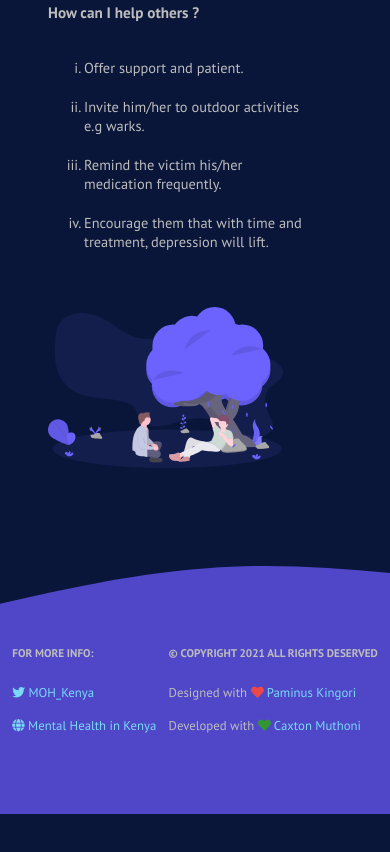
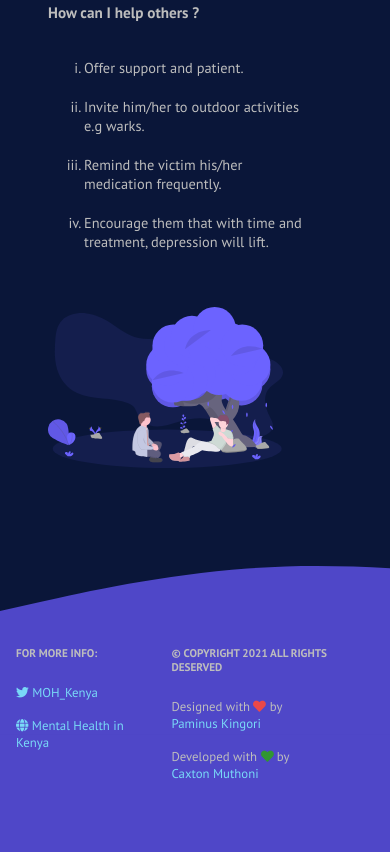
Before and after one commit to caxtonMuthoni/mental_awareness, a website: page index.html in a window 390 px wide. Shown: the part 4919-5771 px from the top of the page. Before the commit the page ends 5733 px from the top, so only its background shows below. Drawn offline with nearby package versions, Linux system fonts and the light colour scheme.

Commit message:
Footer edit

```diff
--- a/index.html
+++ b/index.html
@@ -198,7 +198,7 @@
     </section>
 
     <footer class="footer">
-        <div class="footer-section ">
+        <div class="footer-section mr-sm">
             <h3 class="heading-3 mb-md">For more info:</h3>
             <p class="footer__icon mb-sm"><a href="https://twitter.com/MOH_Kenya" target="_blank"
                     class="footer__link"><i class="fab fa-twitter    "></i> MOH_Kenya</a></p>
@@ -209,10 +209,10 @@
         <div class="footer-section">
             <h3 class="heading-3 mb-md">&copy; copyright 2021 All rights deserved</h3>
             <p class="footer__text mb-sm">Designed with <i class="fas fa-heart   footer__love1 "></i>
-                <a href="https://github.com/paminus-kingori" target="_blank" class="footer__link">Paminus Kingori</a>
+               by <a href="https://github.com/paminus-kingori" target="_blank" class="footer__link">Paminus Kingori</a>
             </p>
             <p class="footer__text">
-                Developed with <i class="fas fa-heart   footer__love2 "></i>
+                Developed with <i class="fas fa-heart   footer__love2 "></i> by
                 <a href="https://www.cagimoto.ml" target="_blank" class="footer__link">Caxton Muthoni</a>
             </p>
         </div>
--- a/sass/base/_utilties.scss
+++ b/sass/base/_utilties.scss
@@ -4,3 +4,6 @@
 .mb-md {margin-bottom: 3rem;}
 .mb-lg {margin-bottom: 4rem;}
 .mb-hg {margin-bottom: 8rem;}
+
+
+.mr-sm {margin-right: 2rem;}
--- a/sass/components/_footer.scss
+++ b/sass/components/_footer.scss
@@ -1,5 +1,5 @@
 .footer {
-    padding: 10rem 0;
+    padding: 10rem 2rem;
     grid-column: full-start / full-end;
     background-image: url("../../resources/imgs/wave.svg");
     background-size: cover;
--- a/sass/components/_nav.scss
+++ b/sass/components/_nav.scss
@@ -50,6 +50,10 @@
         list-style: none;
         transition: all .5s;
 
+        @media only screen and (max-width: 900px) {
+            margin-left: -10rem;
+        }
+
         &-disabled {
             height: 0;
             overflow: hidden;
```
Also changed, not shown: resources/css/style.comp.css, resources/css/style.css, resources/css/style.pref.css.
